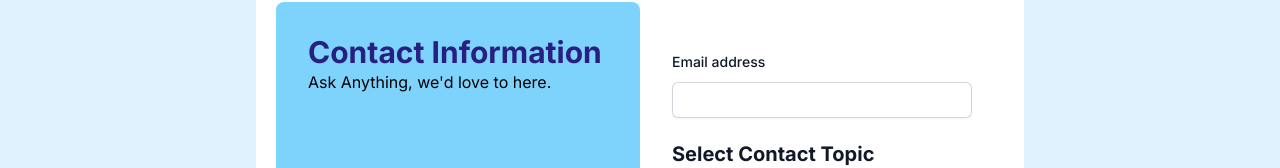
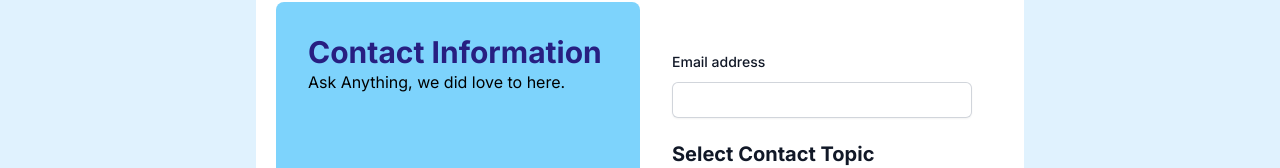
Before and after one commit to nurhossainfarid/kiti-food-delivery-robo, a Next.js app: page /contact in a window 1280 px wide. Shown: the part 294-462 px from the top of the page. Built offline with nearby package versions, Linux system fonts and the light colour scheme.

Commit message:
update contact page again

```diff
--- a/app/(root)/contact/page.jsx
+++ b/app/(root)/contact/page.jsx
@@ -14,8 +14,10 @@ const ContactPage = () => {
       <section className="bg-white w-2/3 flex items- mx-auto p-5 mt-10 rounded-lg">
         <div className="flex flex-col gap-20 bg-sky-300 p-8 rounded-lg w-1/2">
           <div>
-            <h1 className="text-3xl font-bold text-deep_blue">Contact Information</h1>
-            <p>Ask Anything, we'd love to here.</p>
+            <h1 className="text-3xl font-bold text-deep_blue">
+              Contact Information
+            </h1>
+            <p>Ask Anything, we did love to here.</p>
           </div>
           <div>
             <ul className="flex gap-5 flex-col">
```
